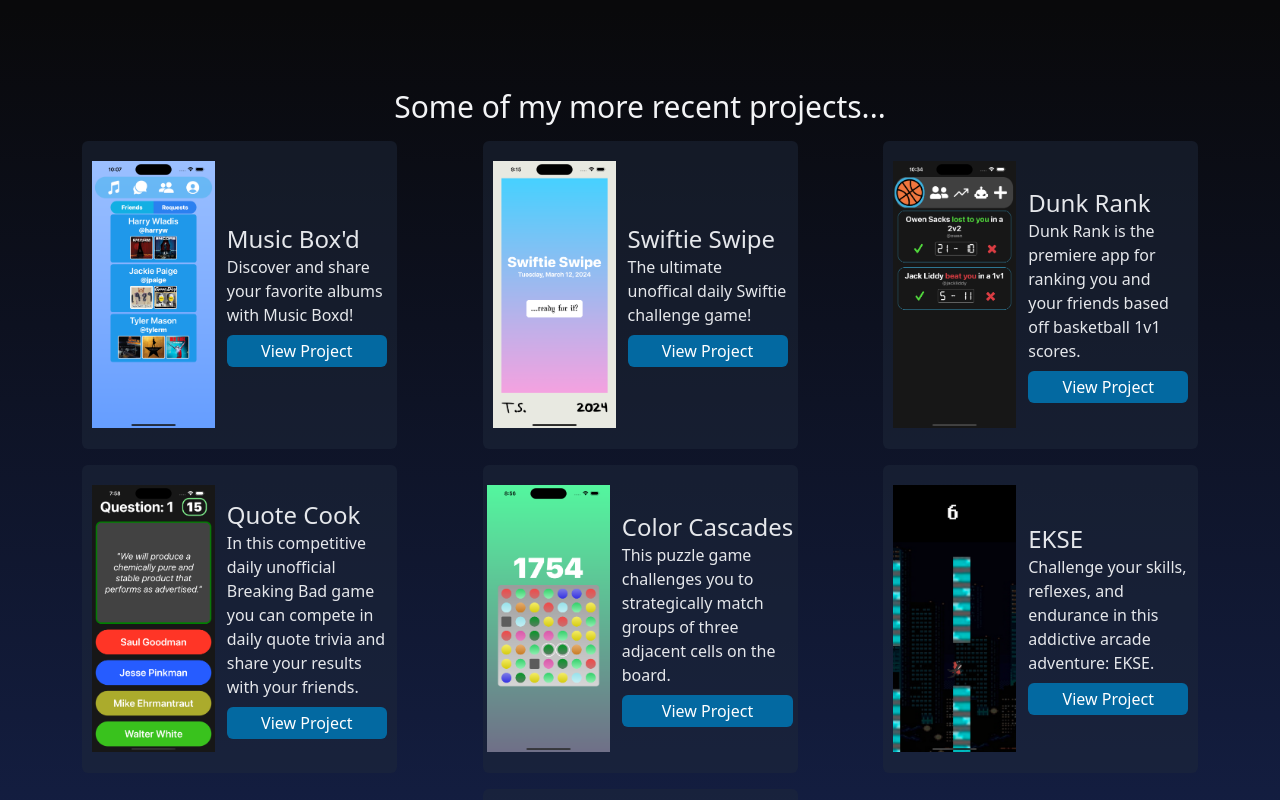
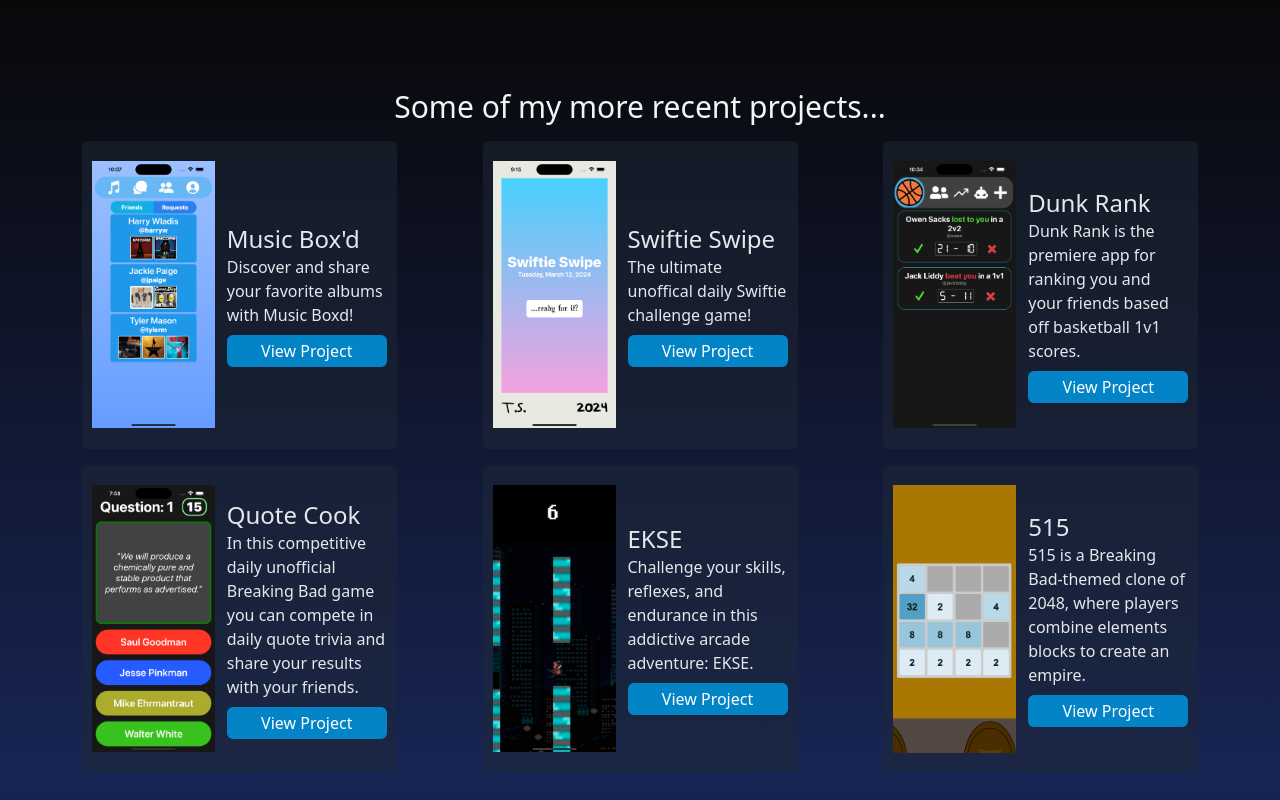
Before and after one commit to AndrewWladis/new-next-portfolio, a Next.js app: page / in a window 1280 px wide. Shown: the part 720-1520 px from the top of the page. Built offline with nearby package versions, Linux system fonts and the light colour scheme.

Commit message:
Updated animations on projects

```diff
--- a/src/app/page.tsx
+++ b/src/app/page.tsx
@@ -64,11 +64,6 @@
               description: "In this competitive daily unofficial Breaking Bad game you can compete in daily quote trivia and share your results with your friends."
             },
             {
-              name: "Color Cascades",
-              link: "https://apps.apple.com/us/app/color-cascades/id6478559844",
-              description: "This puzzle game challenges you to strategically match groups of three adjacent cells on the board."
-            },
-            {
               name: "EKSE",
               link: "https://apps.apple.com/us/app/ekse/id6450754813",
               description: "Challenge your skills, reflexes, and endurance in this addictive arcade adventure: EKSE."
@@ -83,7 +78,7 @@
                   null
                 ) : (
                   <div
-                    className="flex flex-row items-center justify-center bg-slate-800 bg-opacity-50 p-1 mx-1 my-2 rounded-md duration-500 ease-in-out hover:bg-opacity-100"
+                    className="flex flex-row items-center justify-center bg-gray-800 bg-opacity-50 p-1 mx-1 my-2 rounded-md duration-500 ease-in-out hover:bg-opacity-100"
                     style={{
                       minWidth: 315
                     }}
@@ -103,7 +98,7 @@
                     <div className='flex flex-col justify-center h-full'>
                       <p className="text-gray-200 text-2xl font-sans text-left font-medium">{item.name}</p>
                       <p className="text-gray-200 text-m font-sans text-left w-40">{item.description}</p>
-                      <button className="bg-sky-700 text-gray-100 font-sans text-m p-1 rounded-md mt-2 duration-300 ease-in-out  hover:bg-sky-900">
+                      <button className="bg-sky-600 text-gray-100 font-sans text-m p-1 rounded-md mt-2 duration-300 ease-in-out  hover:bg-sky-700">
                         <a className="text-white text-l font-sans text-left py-2" href={item.link} target="_blank">View Project</a>
                       </button>
                     </div>
```
